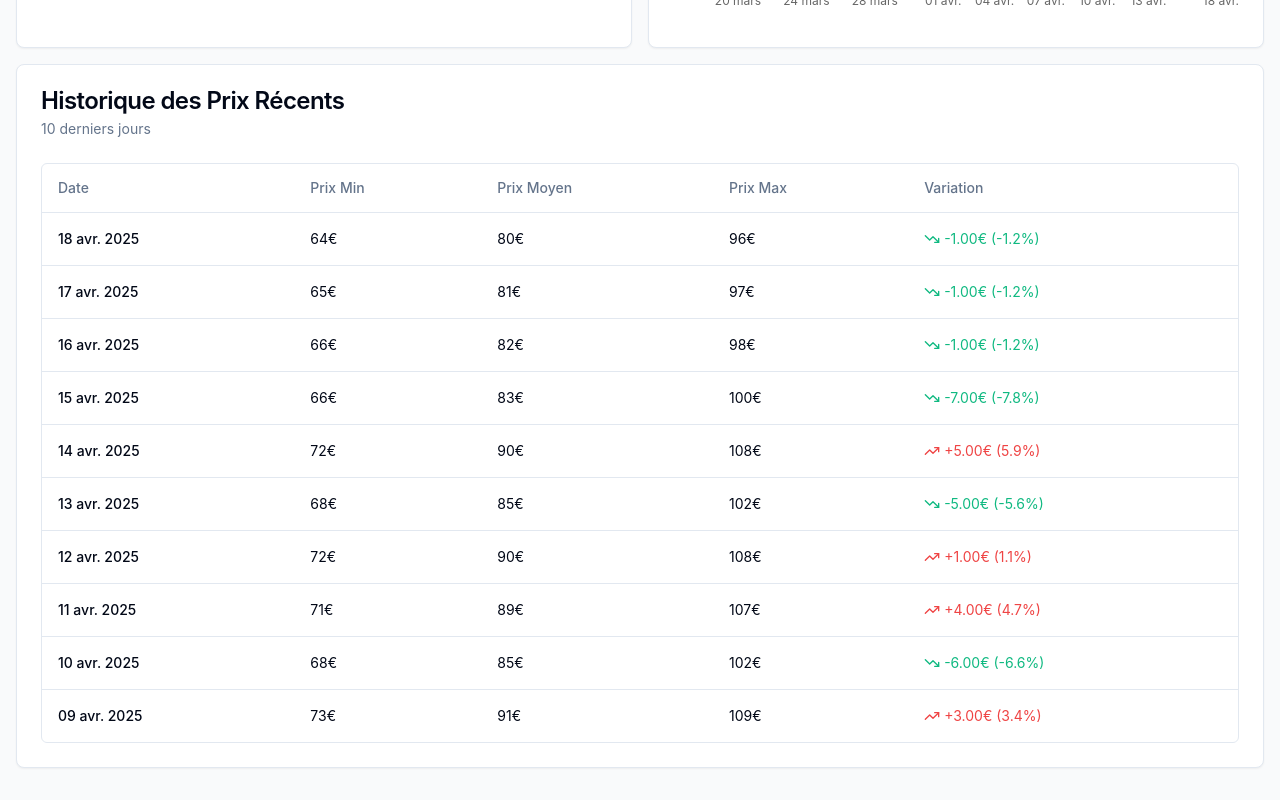
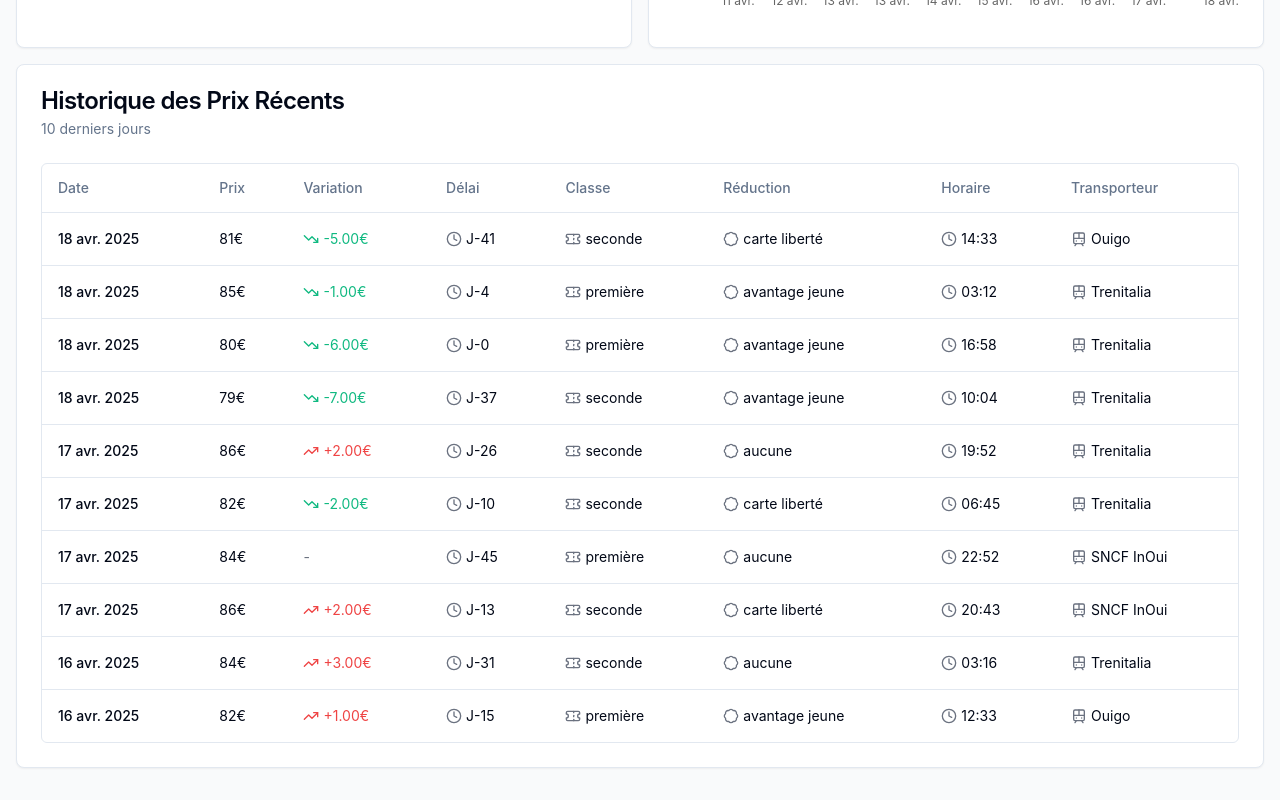
Before and after one commit to GaboFlo/observatoire-billets-train, a React (Vite) app: page /journey/bordeaux-lille in a window 1280 px wide. Shown: the part 783-1583 px from the top of the page. Built offline with nearby package versions, Linux system fonts and the light colour scheme.

Commit message:
Add journey details features
Include more journey details such as the number of days between the survey and the travel day, the fare category, any discount cards, schedules, and the carrier.

```diff
--- a/src/components/PriceTable.tsx
+++ b/src/components/PriceTable.tsx
@@ -9,7 +9,7 @@ import {
 } from "@/components/ui/table";
 import { Card, CardContent, CardDescription, CardHeader, CardTitle } from "@/components/ui/card";
 import { TicketPrice } from "@/data/mockData";
-import { TrendingDown, TrendingUp } from "lucide-react";
+import { TrendingDown, TrendingUp, Train, Clock, Ticket, Badge } from "lucide-react";
 
 interface PriceTableProps {
   data: TicketPrice[];
@@ -26,7 +26,6 @@ const PriceTable = ({
   className,
   limit = 10,
 }: PriceTableProps) => {
-  // Format the data to include month names for better readability
   const formattedData = data.map((item) => {
     const date = new Date(item.date);
     const prevDay = data.find(
@@ -47,7 +46,6 @@ const PriceTable = ({
     };
   });
 
-  // Sort by date descending (most recent first) and limit the number of rows
   const sortedData = [...formattedData]
     .sort((a, b) => new Date(b.date).getTime() - new Date(a.date).getTime())
     .slice(0, limit);
@@ -64,19 +62,20 @@ const PriceTable = ({
             <TableHeader>
               <TableRow>
                 <TableHead>Date</TableHead>
-                <TableHead>Prix Min</TableHead>
-                <TableHead>Prix Moyen</TableHead>
-                <TableHead>Prix Max</TableHead>
+                <TableHead>Prix</TableHead>
                 <TableHead>Variation</TableHead>
+                <TableHead className="hidden md:table-cell">Délai</TableHead>
+                <TableHead className="hidden md:table-cell">Classe</TableHead>
+                <TableHead className="hidden lg:table-cell">Réduction</TableHead>
+                <TableHead className="hidden lg:table-cell">Horaire</TableHead>
+                <TableHead className="hidden xl:table-cell">Transporteur</TableHead>
               </TableRow>
             </TableHeader>
             <TableBody>
               {sortedData.map((item, index) => (
                 <TableRow key={index}>
                   <TableCell className="font-medium">{item.formattedDate}</TableCell>
-                  <TableCell>{item.lowestPrice}€</TableCell>
-                  <TableCell>{item.averagePrice}€</TableCell>
-                  <TableCell>{item.highestPrice}€</TableCell>
+                  <TableCell>{item.price}€</TableCell>
                   <TableCell>
                     {item.priceChange !== 0 ? (
                       <div className="flex items-center">
@@ -93,13 +92,42 @@ const PriceTable = ({
                           }
                         >
                           {item.priceChange > 0 ? "+" : ""}
-                          {item.priceChange.toFixed(2)}€ (
-                          {item.priceChangePercent.toFixed(1)}%)
+                          {item.priceChange.toFixed(2)}€
                         </span>
                       </div>
                     ) : (
                       <span className="text-gray-500">-</span>
                     )}
+                  </TableCell>
+                  <TableCell className="hidden md:table-cell">
+                    <div className="flex items-center gap-1">
+                      <Clock className="h-4 w-4 text-gray-500" />
+                      <span>J-{item.daysBeforeDeparture}</span>
+                    </div>
+                  </TableCell>
+                  <TableCell className="hidden md:table-cell">
+                    <div className="flex items-center gap-1">
+                      <Ticket className="h-4 w-4 text-gray-500" />
+                      <span>{item.class}</span>
+                    </div>
+                  </TableCell>
+                  <TableCell className="hidden lg:table-cell">
+                    <div className="flex items-center gap-1">
+                      <Badge className="h-4 w-4 text-gray-500" />
+                      <span>{item.discount}</span>
+                    </div>
+                  </TableCell>
+                  <TableCell className="hidden lg:table-cell">
+                    <div className="flex items-center gap-1">
+                      <Clock className="h-4 w-4 text-gray-500" />
+                      <span>{item.departureTime}</span>
+                    </div>
+                  </TableCell>
+                  <TableCell className="hidden xl:table-cell">
+                    <div className="flex items-center gap-1">
+                      <Train className="h-4 w-4 text-gray-500" />
+                      <span>{item.carrier}</span>
+                    </div>
                   </TableCell>
                 </TableRow>
               ))}
--- a/src/data/mockData.ts
+++ b/src/data/mockData.ts
@@ -1,4 +1,3 @@
-
 // Mock data for train tickets price statistics
 
 // Types definitions
@@ -8,6 +7,11 @@ export interface TicketPrice {
   lowestPrice: number;
   highestPrice: number;
   averagePrice: number;
+  daysBeforeDeparture: number;
+  class: "première" | "seconde";
+  discount: "aucune" | "avantage jeune" | "avantage senior" | "carte liberté";
+  departureTime: string;
+  carrier: "SNCF InOui" | "Ouigo" | "Trenitalia";
 }
 
 export interface JourneyData {
@@ -103,25 +107,37 @@ export const journeys: JourneyData[] = [
 function generatePriceData(basePrice: number, maxPrice: number, minPrice: number, days = 90): TicketPrice[] {
   const data: TicketPrice[] = [];
   const today = new Date();
+  const carriers: Array<"SNCF InOui" | "Ouigo" | "Trenitalia"> = ["SNCF InOui", "Ouigo", "Trenitalia"];
+  const discounts: Array<"aucune" | "avantage jeune" | "avantage senior" | "carte liberté"> =
+    ["aucune", "avantage jeune", "avantage senior", "carte liberté"];
 
   for (let i = 0; i < days; i++) {
     const date = new Date();
     date.setDate(today.getDate() - days + i);
 
-    // Generate some fluctuation
+    // Generate variations for different combinations
+    const priceVariations = Array.from({ length: 4 }, () => {
       const fluctuation = Math.sin(i / 10) * 15 + Math.random() * 10;
       const price = Math.round(basePrice + fluctuation);
       const lowestDayPrice = Math.max(minPrice, Math.round(price * 0.8));
       const highestDayPrice = Math.min(maxPrice, Math.round(price * 1.2));
       const averageDayPrice = Math.round((lowestDayPrice + highestDayPrice) / 2);
 
-    data.push({
+      return {
         date: date.toISOString().split('T')[0],
         price,
         lowestPrice: lowestDayPrice,
         highestPrice: highestDayPrice,
-      averagePrice: averageDayPrice
+        averagePrice: averageDayPrice,
+        daysBeforeDeparture: Math.floor(Math.random() * 60),
+        class: Math.random() > 0.7 ? "première" : "seconde" as const,
+        discount: discounts[Math.floor(Math.random() * discounts.length)],
+        departureTime: `${String(Math.floor(Math.random() * 24)).padStart(2, '0')}:${String(Math.floor(Math.random() * 60)).padStart(2, '0')}`,
+        carrier: carriers[Math.floor(Math.random() * carriers.length)]
+      };
     });
+
+    data.push(...priceVariations);
   }
 
   return data;
```
Lines whose indentation alone changed are shown as unchanged.
